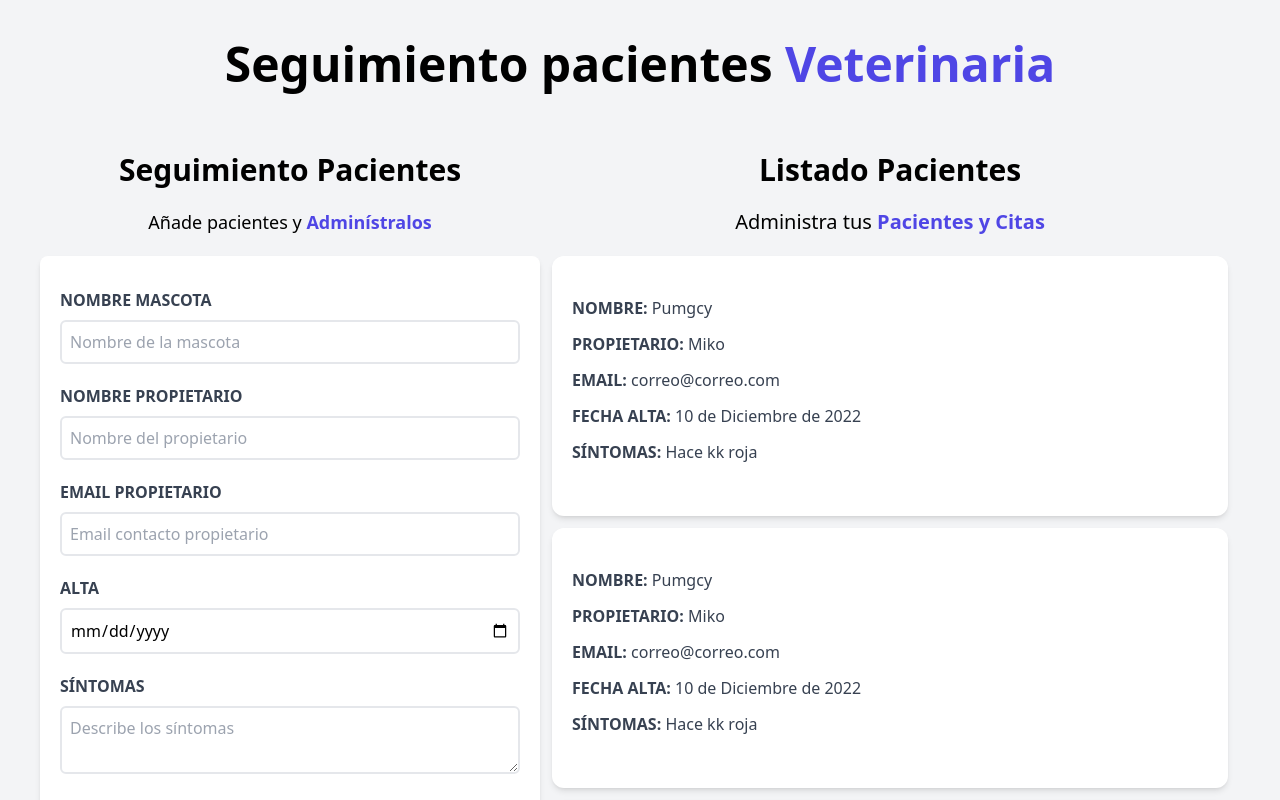
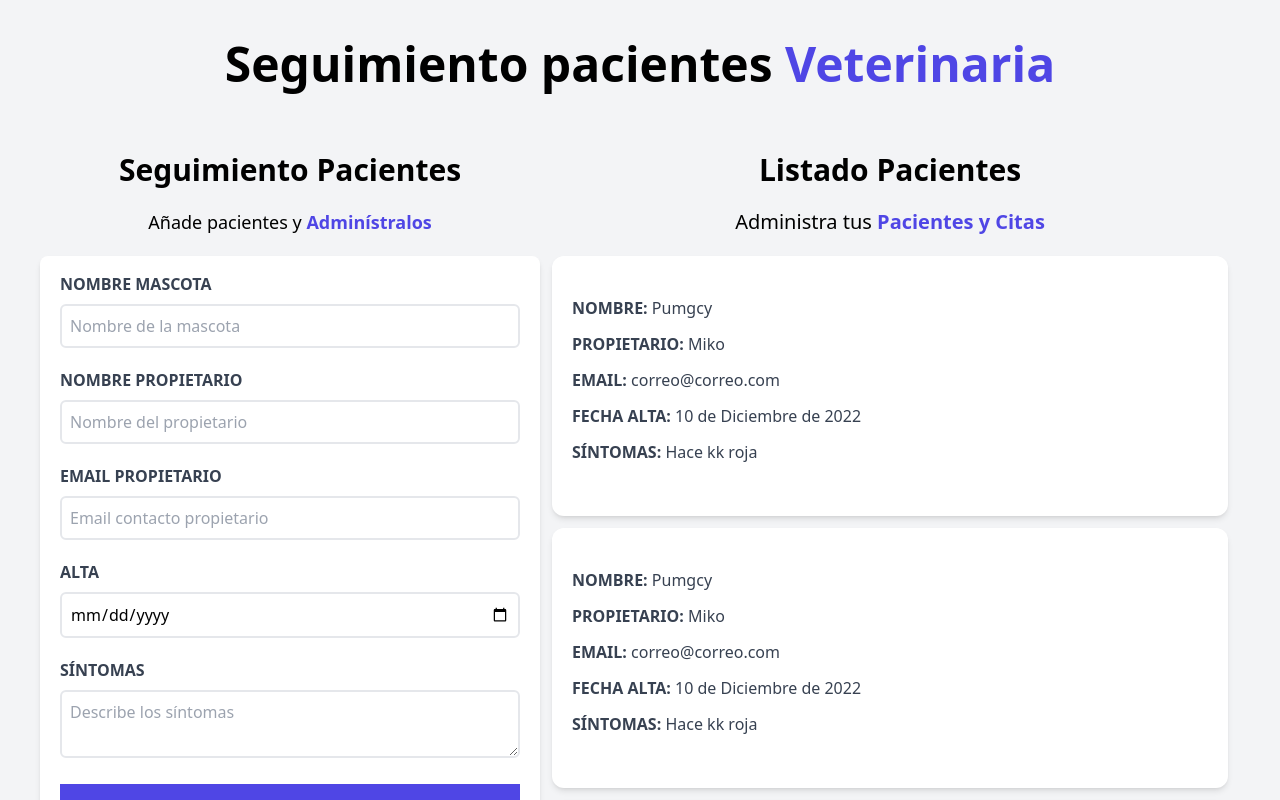
Before and after one commit to MikoVelascoRamirez/pacientes-veterinaria, a React (Vite) app in the folder pacientes_veterinaria/: page / in a window 1280 px wide. Shown: the top 800 px of the page. Built offline with nearby package versions, Linux system fonts and the light colour scheme.

Commit message:
15. feat: styling message's validation

```diff
--- a/pacientes_veterinaria/components/Formulario.jsx
+++ b/pacientes_veterinaria/components/Formulario.jsx
@@ -29,10 +29,9 @@ const Formulario = () => {
 
         <form
           onSubmit={handleSubmit}
-          className="bg-white shadow-md rounded-lg py-8 px-5 mt-5">
+          className="bg-white shadow-md rounded-lg py-4 px-5 mt-5">
           <div className="mb-5">
 
-            { error && <p>Algunos campos están vacíos</p> }
 
             <label htmlFor="mascota" className="block text-gray-700 uppercase font-bold">Nombre Mascota</label>
             <input
@@ -86,6 +85,8 @@ const Formulario = () => {
               //value={}={paciente.sintomas}
               onChange={ e => patient.sintomas = e.target.value}
               id="sintomas"/>
+
+              { error && <p className="bg-red-800 text-center text-sm text-white p-3 my-2 uppercase font-bold">Algunos campos están vacíos</p> }
           </div>
 
           <input
```
